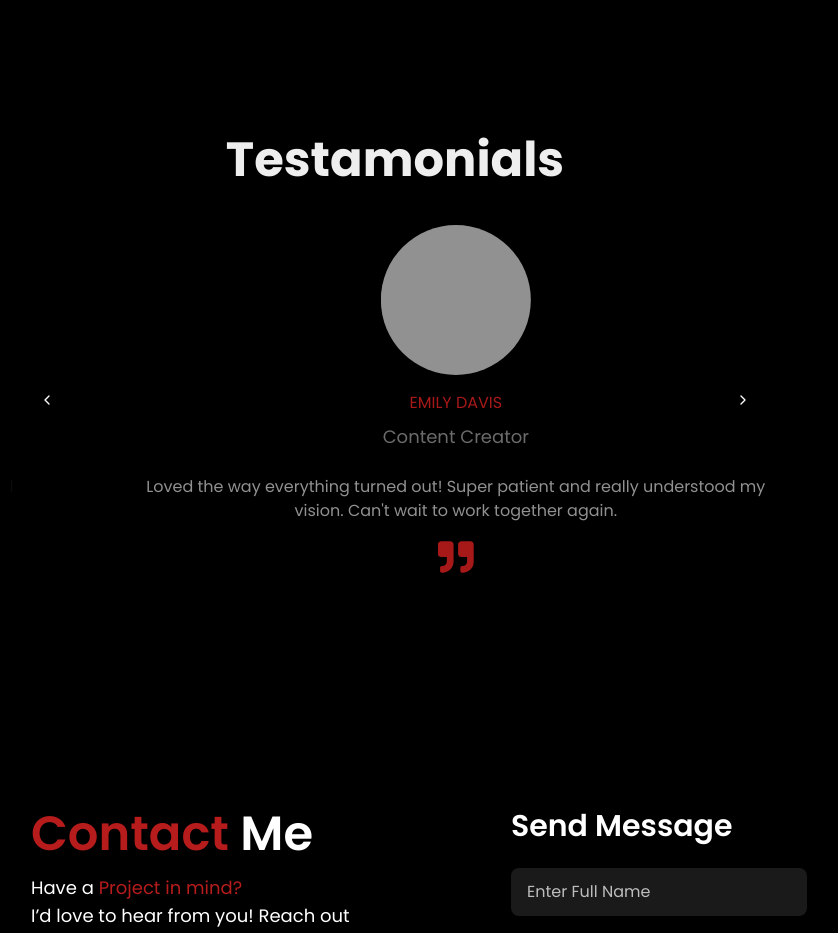
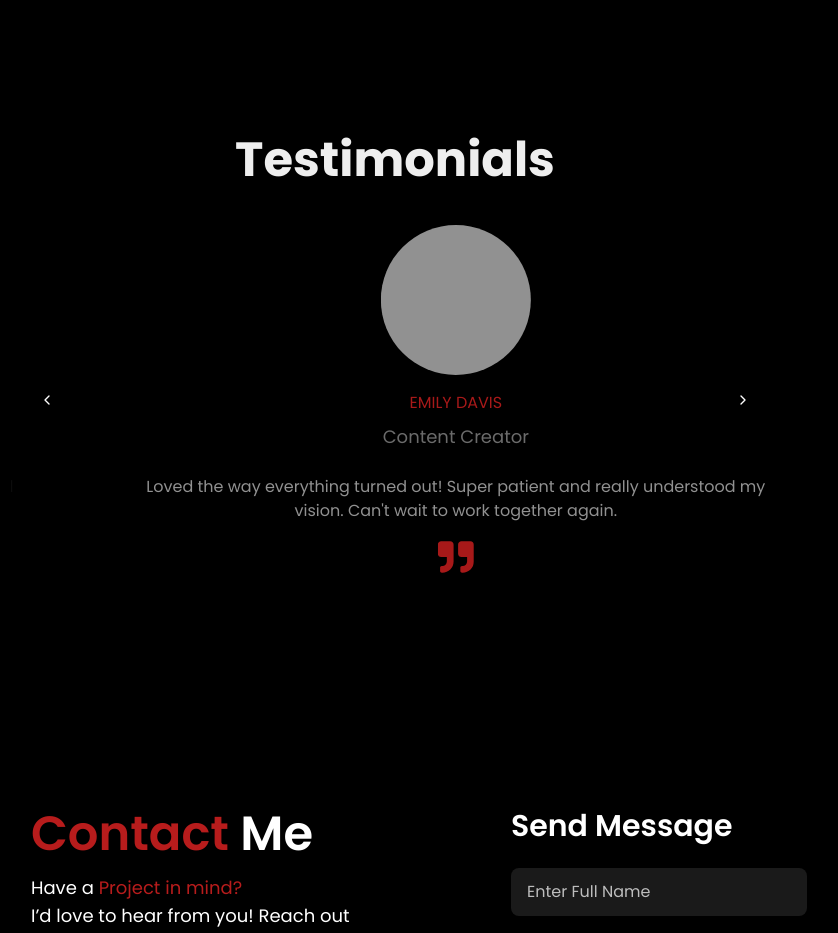
Before and after one commit to kendrekaran/PORTFOLIO_ME, a React (Vite) app in the folder Port-main/: page / in a window 1280 px wide. Shown: the part 2840-3773 px from the top of the page, without its empty margins (245-1083 px from the left). Built offline with nearby package versions, Linux system fonts and the light colour scheme; grey boxes are pictures that could not be loaded.

Commit message:
Update Testimonials.jsx

```diff
--- a/Port-main/src/components/Testimonials.jsx
+++ b/Port-main/src/components/Testimonials.jsx
@@ -37,7 +37,7 @@ const Dashboard = () => {
         <div className="text-center">
           <h2 className="flex items-center justify-center text-3xl sm:text-5xl  font-bold capitalize">
 
-            Testamonials
+            Testimonials
           </h2>
         </div>
 
```
